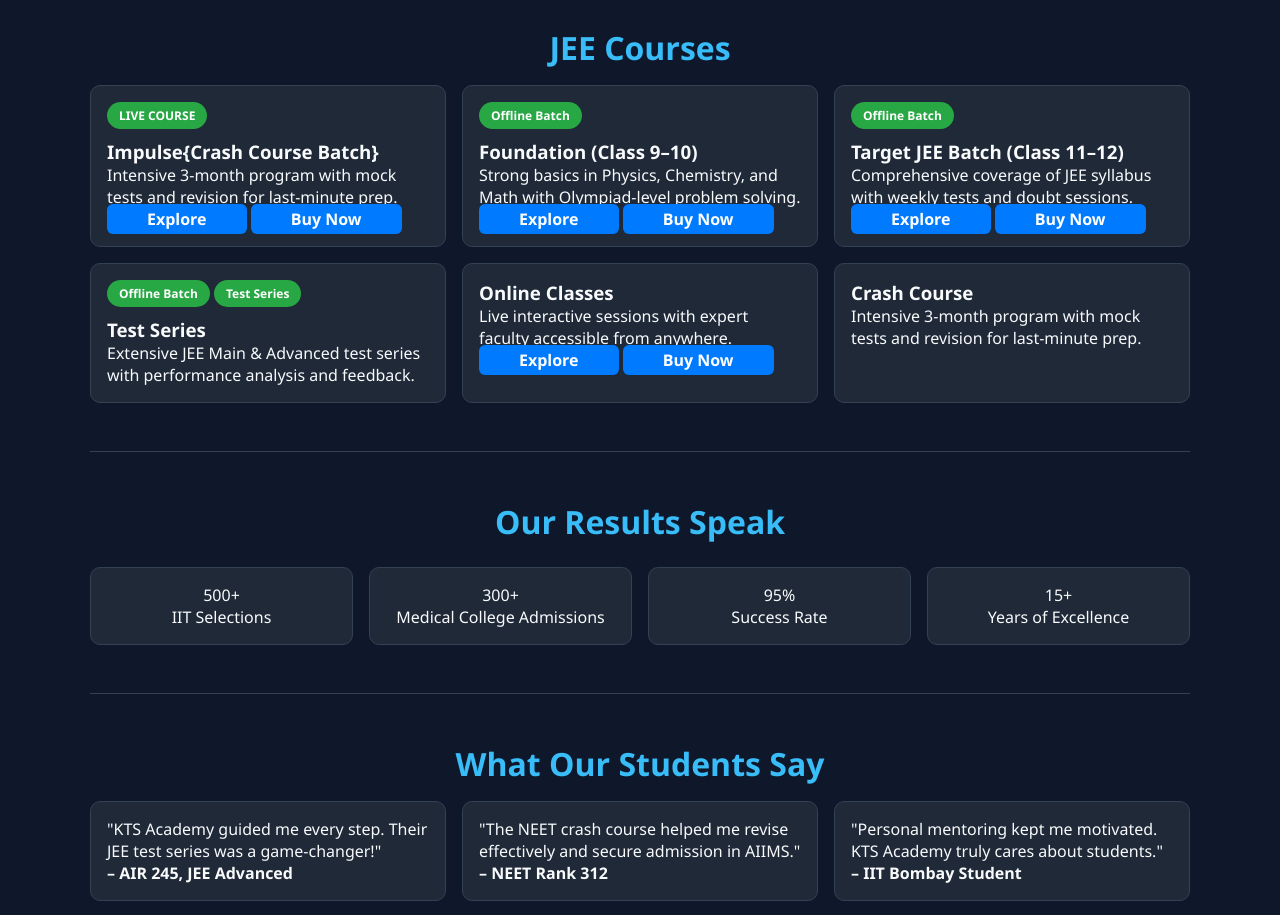
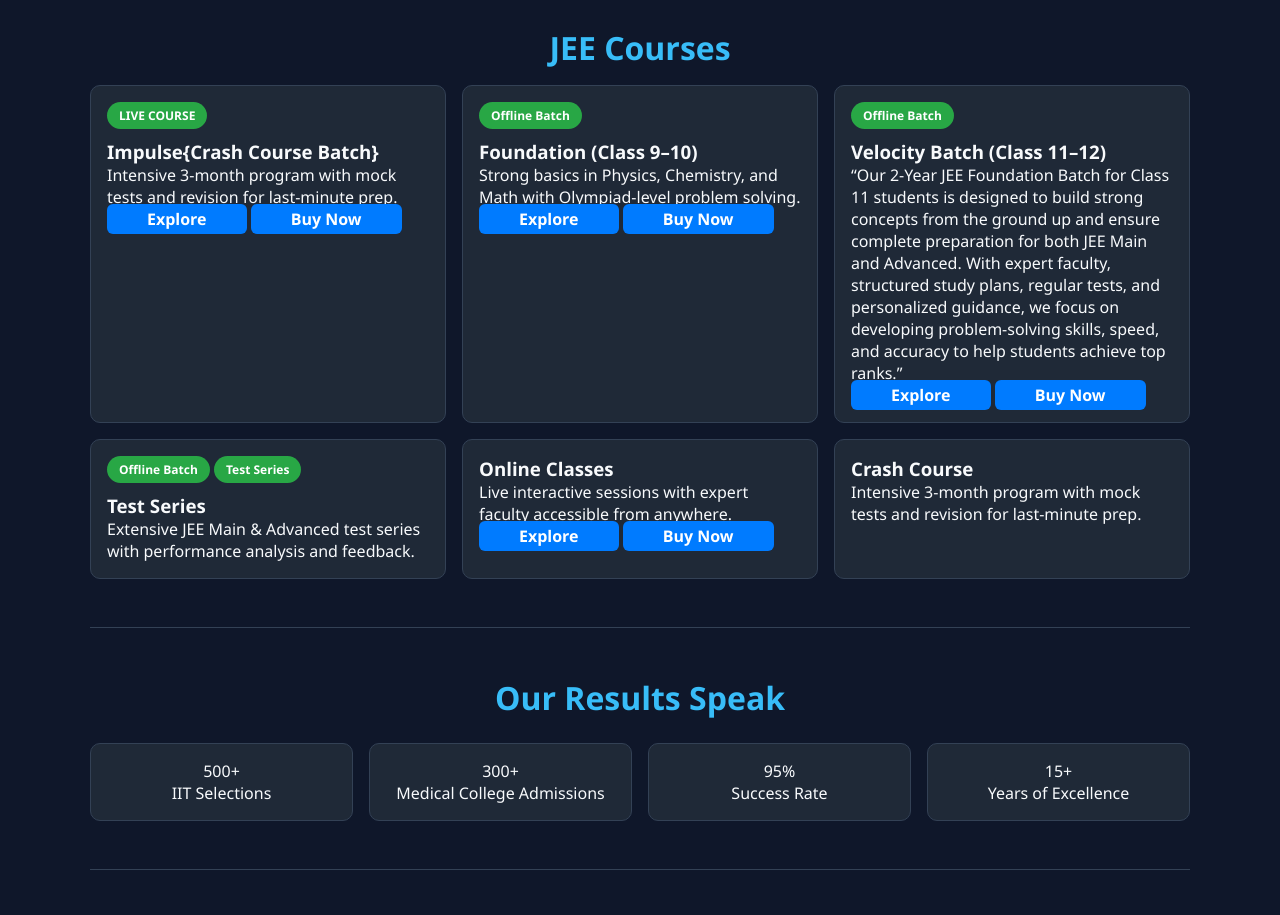
Before and after one commit to prince-sharma-1/kts, a plain HTML site: page index.html in a window 1280 px wide. Shown: the part 1220-2135 px from the top of the page. Drawn offline with Linux system fonts and the light colour scheme.

Commit message:
new stranzA

```diff
--- a/index.html
+++ b/index.html
@@ -146,8 +146,8 @@
         </div>
         <div class="card">
           <div class="badge">Offline Batch</div>
-          <h3>Target JEE Batch (Class 11–12)</h3>
-          <p>Comprehensive coverage of JEE syllabus with weekly tests and doubt sessions.</p>
+          <h3>Velocity Batch (Class 11–12)</h3>
+          <p>“Our 2-Year JEE Foundation Batch for Class 11 students is designed to build strong concepts from the ground up and ensure complete preparation for both JEE Main and Advanced. With expert faculty, structured study plans, regular tests, and personalized guidance, we focus on developing problem-solving skills, speed, and accuracy to help students achieve top ranks.”</p>
         <div class=".enquiry-button">
             <a href="#" class="btn1">Explore</a>
               <a href="tel:+917983910795" class="btn1">Buy Now</a>
```
